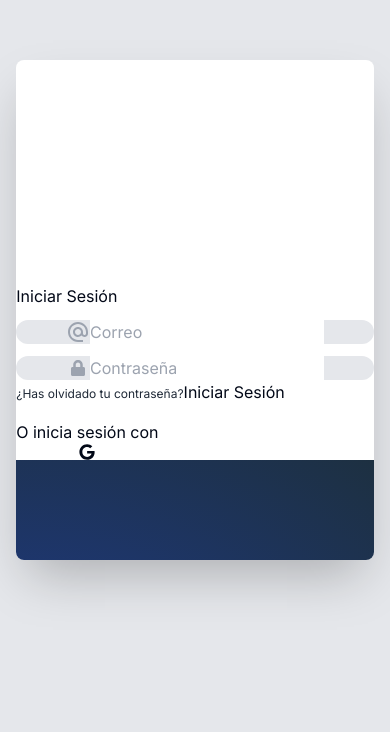
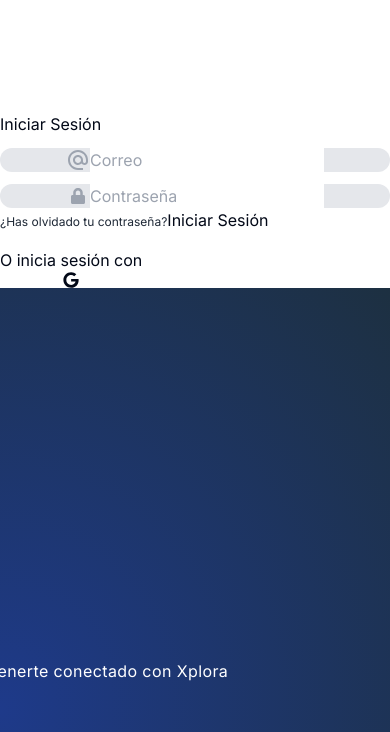
Before and after one commit to Edgar100800/xplora-web, a Next.js app: page /auth in a window 390 px wide. Shown: the part 112-844 px from the top of the page. Built offline with nearby package versions, Linux system fonts and the light colour scheme.

Commit message:
Responsive mobile log-reg

```diff
--- a/src/app/auth/auth.css
+++ b/src/app/auth/auth.css
@@ -7,7 +7,7 @@
 }
 
 .auth-container {
-  @apply absolute top-0 h-full transition-all duration-200 ease-in-out w-1/2;
+  @apply absolute top-0 h-1/2 sm:h-full transition-all duration-200 ease-in-out w-full sm:w-1/2;
 }
 
 .auth-overlay {
--- a/src/app/auth/page.tsx
+++ b/src/app/auth/page.tsx
@@ -1,6 +1,7 @@
 "use client";
 
 import React, { useState } from "react";
+import Image from "next/image";
 import AuthLogin from "@/components/auth/login-user";
 import AuthRegister from "@/components/auth/register-user";
 import "../globals.css";
@@ -10,13 +11,13 @@ export default function Login() {
   const [signIn, toggle] = useState(true);
 
   return (
-    <div className="w-full h-full flex justify-center items-center bg-gray-200">
-      <main className="bg-white rounded-lg shadow-2xl relative overflow-hidden w-11/12 md:w-4/5 lg:w-3/5 max-w-full min-h-[500px]">
+    <div className="w-full h-auto sm:h-full flex justify-center items-center bg-gray-200">
+      <main className="bg-white sm:rounded-lg shadow-2xl relative overflow-hidden w-full sm:w-11/12 md:w-4/5 lg:w-3/5 min-h-[100vh] max-w-full sm:min-h-[500px]">
         <AuthRegister signIn={signIn} />
         <AuthLogin signIn={signIn} />
 
         <article
-          className={`auth-container w-1/2 left-1/2 overflow-hidden  z-20 ${!signIn ? "transform translate-x-[-100%] z-20" : ""}`}
+          className={`auth-container sm:rounded-lg w-full sm:w-1/2 top-1/2 sm:left-1/2 sm:top-0 overflow-hidden z-20 ${!signIn ? "transform translate-y-[-100%] sm:translate-y-0 sm:translate-x-[-100%] z-20" : ""}`}
         >
           <section
             className={`bg-gradient-radial from-blue-900 to-p-blue text-white absolute left-[-100%] h-full w-[200%] transform transition-transform duration-75 ease-in-out ${!signIn ? "translate-x-1/2" : ""
@@ -26,10 +27,14 @@ export default function Login() {
               className={`auth-overlay ${!signIn ? "translate-x-0" : "translate-x-[-20%]"
                 }`}
             >
+              <div className="w-1/3 top-10 sm:top-16 mb-10">
+                <Image src="/logos/Xplora.svg" alt="Xplora" width={500} height={500} />
+              </div>
               <h1 className="auth-title">Es un gusto conocerte!</h1>
-              <p className="text-sm font-light leading-5 tracking-wide my-5">
+              <p className="text-md leading-5 tracking-wide mt-5 mb-8">
                 Ingresa tus datos para utilizar todas las características de Xplora
               </p>
+              <p className="text-sm font-light mb-3">¿Ya tienes una cuenta?</p>
               <button
                 className="auth-button-unfilled"
                 onClick={() => toggle(true)}
@@ -42,10 +47,14 @@ export default function Login() {
               className={`auth-overlay right-0 ${!signIn ? "translate-x-[20%]" : "translate-x-0"
                 }`}
             >
+              <div className="w-1/3 top-10 sm:top-16 mb-10">
+                <Image src="/logos/Xplora.svg" alt="Xplora" width={500} height={500} />
+              </div>
               <h1 className="auth-title">Bienvenido de vuelta!</h1>
-              <p className="text-sm font-light leading-5 tracking-wide my-5">
+              <p className="text-md leading-5 tracking-wide mt-5 mb-8">
                 Inicia sesión con tus datos personales para mantenerte conectado con Xplora
               </p>
+              <p className="text-sm font-light mb-3">¿Eres nuevo?</p>
               <button
                 className="auth-button-unfilled"
                 onClick={() => toggle(false)}
--- a/src/app/page.tsx
+++ b/src/app/page.tsx
@@ -1,6 +1,7 @@
 import Image from "next/image";
 import Header from "../components/landing/header-web";
 import Footer from "../components/landing/footer-web";
+
 export default function Home() {
     return (
         <main className=" border-2 border-red-500 flex h-full overflow-y-auto min-h-screen flex-col items-center justify-between p-24">
--- a/src/components/auth/login-user.tsx
+++ b/src/components/auth/login-user.tsx
@@ -20,7 +20,7 @@ function AuthLogin(props: { signIn: boolean }) {
 
   return (
     <article
-      className={`auth-container left-0 ${!props.signIn ? "transform translate-x-full opacity-0 z-0" : ""
+      className={`auth-container left-0 ${!props.signIn ? "transform translate-y-full sm:translate-y-0 sm:translate-x-full opacity-0 z-0" : ""
         }`}
     >
       <form className="auth-form" onSubmit={handleSubmit(onSubmit)}>
--- a/src/components/auth/register-user.tsx
+++ b/src/components/auth/register-user.tsx
@@ -19,7 +19,7 @@ function AuthRegister(props: { signIn: boolean }) {
 
   return (
     <article
-      className={`auth-container ${!props.signIn ? "transform translate-x-full opacity-100 z-10" : "opacity-0"
+      className={`auth-container ${!props.signIn ? "transform translate-y-full sm:translate-y-0 sm:translate-x-full opacity-100 z-10" : "opacity-0"
         }`}
     >
       <form className="auth-form" onSubmit={handleSubmit(onSubmit)}>
```
